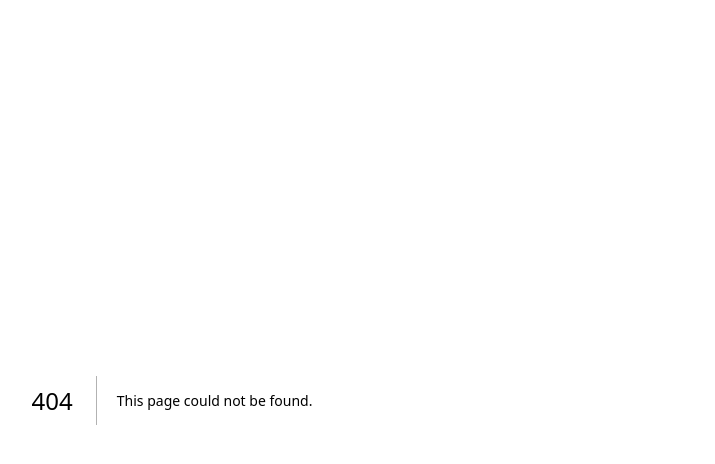
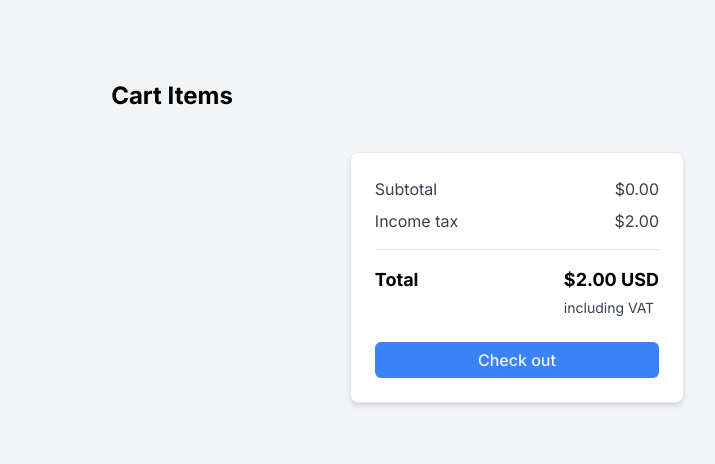
Before and after one commit to shaiadul/bazar.com, a Next.js app: page /cart in a window 1280 px wide. Before the commit this address had no page. Shown: the top 464 px of the page, without its empty margins (468-1183 px from the left). Built offline with nearby package versions, Linux system fonts and the light colour scheme.

Commit message:
cart functional and page added

```diff
--- /dev/null
+++ b/app/cart/page.jsx
@@ -0,0 +1,146 @@
+"use client";
+import React, { useState, useEffect } from "react";
+import { useCart } from "../context/cart";
+
+const ShoppingCart = () => {
+  const { cartItems, setCartItems } = useCart();
+
+  useEffect(() => {
+    const storedCartItems = JSON.parse(localStorage.getItem("cartItems")) || [];
+    setCartItems(storedCartItems);
+  }, []);
+
+  useEffect(() => {
+    localStorage.setItem("cartItems", JSON.stringify(cartItems));
+  }, [cartItems]);
+
+  const handleQuantityChange = (productId, newQuantity) => {
+    newQuantity = Math.max(newQuantity, 1);
+
+    setCartItems((prevCartItems) =>
+      prevCartItems.map((item) =>
+        item.id === productId ? { ...item, quantity: newQuantity } : item
+      )
+    );
+  };
+
+  const handleRemoveItem = (productId) => {
+    setCartItems((prevCartItems) =>
+      prevCartItems.filter((item) => item.id !== productId)
+    );
+  };
+
+  const calculateTotalPrice = () => {
+    return cartItems.reduce(
+      (total, item) => total + item.price * item.quantity,
+      0
+    );
+  };
+
+  const handleCheckout = () => {
+    console.log("Checkout button clicked");
+  };
+
+  return (
+    <div className="h-screen bg-gray-100 pt-20">
+      <h1 className="mb-10 text-center text-2xl font-bold">Cart Items</h1>
+      <div className="mx-auto max-w-5xl justify-center px-6 md:flex md:space-x-6 xl:px-0">
+        <div className="rounded-lg md:w-2/3">
+          {cartItems.map((item) => (
+            <div
+              key={item.id}
+              className="justify-between mb-6 rounded-lg bg-white p-6 shadow-md flex items-center"
+            >
+              <img
+                src={item.image}
+                alt="product-image"
+                className="w-full rounded-lg sm:w-40"
+              />
+              <div className="sm:ml-4 sm:flex sm:w-full sm:justify-between">
+                <div className="mt-5 sm:mt-0">
+                  <h2 className="text-lg font-bold text-gray-900">
+                    {item.name}
+                  </h2>
+                  <p className="mt-1 text-xs text-gray-700">{item.size}</p>
+                </div>
+                <div className="mt-4 flex justify-between sm:space-y-6 sm:mt-0 sm:block sm:space-x-6">
+                  <div className="flex items-center border-gray-100">
+                    <span
+                      onClick={() =>
+                        handleQuantityChange(item.id, item.quantity - 1)
+                      }
+                      className="cursor-pointer rounded-l bg-gray-100 py-1 px-3.5 duration-100 hover:bg-blue-500 hover:text-blue-50"
+                    >
+                      -
+                    </span>
+                    <input
+                      className="h-8 w-8 border bg-white text-center text-xs outline-none"
+                      type="number"
+                      value={item.quantity}
+                      min="1"
+                      readOnly
+                    />
+                    <span
+                      onClick={() =>
+                        handleQuantityChange(item.id, item.quantity + 1)
+                      }
+                      className="cursor-pointer rounded-r bg-gray-100 py-1 px-3 duration-100 hover:bg-blue-500 hover:text-blue-50"
+                    >
+                      +
+                    </span>
+                  </div>
+                  <div className="flex items-center space-x-4">
+                    <p className="text-sm">{item.price.toFixed(2)} $</p>
+                    <svg
+                      xmlns="http://www.w3.org/2000/svg"
+                      fill="none"
+                      viewBox="0 0 24 24"
+                      stroke-width="1.5"
+                      stroke="currentColor"
+                      className="h-5 w-5 cursor-pointer duration-150 hover:text-red-500"
+                      onClick={() => handleRemoveItem(item.id)}
+                    >
+                      <path
+                        stroke-linecap="round"
+                        stroke-linejoin="round"
+                        d="M6 18L18 6M6 6l12 12"
+                      />
+                    </svg>
+                  </div>
+                </div>
+              </div>
+            </div>
+          ))}
+        </div>
+        <div className="mt-6 h-full rounded-lg border bg-white p-6 shadow-md md:mt-0 md:w-1/3">
+          <div className="mb-2 flex justify-between">
+            <p className="text-gray-700">Subtotal</p>
+            <p className="text-gray-700">${calculateTotalPrice().toFixed(2)}</p>
+          </div>
+          <div className="flex justify-between">
+            <p className="text-gray-700">Income tax</p>
+            <p className="text-gray-700">$2.00</p>
+          </div>
+          <hr className="my-4" />
+          <div className="flex justify-between">
+            <p className="text-lg font-bold">Total</p>
+            <div>
+              <p className="mb-1 text-lg font-bold">
+                ${(calculateTotalPrice() + 2.0).toFixed(2)} USD
+              </p>
+              <p className="text-sm text-gray-700">including VAT</p>
+            </div>
+          </div>
+          <button
+            onClick={handleCheckout}
+            className="mt-6 w-full rounded-md bg-blue-500 py-1.5 font-medium text-blue-50 hover:bg-blue-600"
+          >
+            Check out
+          </button>
+        </div>
+      </div>
+    </div>
+  );
+};
+
+export default ShoppingCart;
--- /dev/null
+++ b/app/context/cart.jsx
@@ -0,0 +1,21 @@
+"use client";
+import { createContext, useContext, useState } from "react";
+
+const CartContext = createContext();
+
+export const CartProvider = ({ children }) => {
+  const [cartItems, setCartItems] = useState([]);
+
+  return (
+    <CartContext.Provider
+      value={{
+        cartItems,
+        setCartItems,
+      }}
+    >
+      {children}
+    </CartContext.Provider>
+  );
+};
+
+export const useCart = () => useContext(CartContext);
--- a/app/globals.css
+++ b/app/globals.css
@@ -10,9 +10,9 @@
 
 @media (prefers-color-scheme: dark) {
   :root {
-    --foreground-rgb: 255, 255, 255;
-    --background-start-rgb: 0, 0, 0;
-    --background-end-rgb: 0, 0, 0;
+    --foreground-rgb: silver;
+    --background-start-rgb: rgb(173, 163, 163);
+    --background-end-rgb: black;
   }
 }
 
--- a/app/layout.js
+++ b/app/layout.js
@@ -1,17 +1,21 @@
-import { Inter } from 'next/font/google'
-import './globals.css'
+import { Inter } from "next/font/google";
+import "./globals.css";
+import { CartProvider } from "./context/cart";
 
-const inter = Inter({ subsets: ['latin'] })
+
+const inter = Inter({ subsets: ["latin"] });
 
 export const metadata = {
-  title: 'Create Next App',
-  description: 'Generated by create next app',
-}
+  title: "Bazar.com",
+  description: "Generated by Shaiadul Bashar",
+};
 
 export default function RootLayout({ children }) {
   return (
     <html lang="en">
-      <body className={inter.className}>{children}</body>
+      <body className={inter.className}>
+        <CartProvider>{children}</CartProvider>
+      </body>
     </html>
-  )
+  );
 }
--- a/app/page.js
+++ b/app/page.js
@@ -1,10 +1,9 @@
-import Image from 'next/image'
-import Products from './product'
+import Products from "./product";
 
 export default function Home() {
   return (
-    <main className="">
-     <Products />
+    <main className="bg-gray-100">
+      <Products />
     </main>
-  )
+  );
 }
--- a/app/product/index.jsx
+++ b/app/product/index.jsx
@@ -31,7 +31,6 @@ const Products = () => {
       // If already sorting by the selected criteria, toggle the order
       setSortOrder((prevOrder) => (prevOrder === "asc" ? "desc" : "asc"));
     } else {
-      // If sorting by a new criteria, set it to ascending order
       setSortBy(criteria);
       setSortOrder("asc");
     }
@@ -65,8 +64,8 @@ const Products = () => {
     : null;
 
   return (
-    <section className="container mx-auto my-5">
-      <h1 className="font-serif">Fake Shop API Product Page</h1>
+    <section className="container mx-auto py-5 ">
+      <h1 className="font-serif">Fake Shop Product Page</h1>
       <div className="flex flex-col lg:flex-row items-center justify-between my-5 text-teal-600 text-lg">
         <div className="flex flex-wrap lg:flex-nowrap space-y-2 lg:space-y-0 lg:space-x-4">
           <button
@@ -119,7 +118,7 @@ const Products = () => {
       {loading ? (
         <p>Loading...</p>
       ) : (
-        <div className="container mx-auto grid grid-cols-4 justify-center items-center gap-5 my-10">
+        <div className="container mx-auto grid grid-cols-1 md:grid-cols-4 justify-center items-center gap-5 my-10">
           {filteredData &&
             filteredData.map((product) => (
               <Card key={product.id} product={product} />
--- a/components/card/index.jsx
+++ b/components/card/index.jsx
@@ -1,11 +1,38 @@
 "use client";
+
+import { useCart } from "@/app/context/cart";
+import Link from "next/link";
 import React, { useState } from "react";
 
 const Card = ({ product }) => {
-  const { title, price, description, category, image } = product;
+  const { title, price, image } = product;
   const [isFavorite, setIsFavorite] = useState(false);
+  const { cartItems, setCartItems } = useCart();
+
+  const addToCart = () => {
+    const productIndex = cartItems.findIndex((item) => item.id === product.id);
+
+    if (productIndex !== -1) {
+      setCartItems((prevCartItems) => {
+        const updatedCartItems = [...prevCartItems];
+        updatedCartItems[productIndex].quantity += 1;
+        return updatedCartItems;
+      });
+    } else {
+      setCartItems((prevCartItems) => [
+        ...prevCartItems,
+        { ...product, quantity: 1 },
+      ]);
+    }
+
+    setTimeout(() => {
+      const updatedCartItems = [...cartItems];
+      localStorage.setItem("cartItems", JSON.stringify(updatedCartItems));
+    }, 0);
+  };
+
   return (
-    <div className="w-full bg-white drop-shadow-md rounded-lg overflow-hidden  border-4 border-solid border-teal-200">
+    <div className="w-full bg-white drop-shadow-md rounded-lg overflow-hidden border border-solid border-gray-200 ">
       <img
         className="object-cover h-40 rounded-tl-lg rounded-tr-lg w-fill h-48 mx-auto my-5 hover:scale-110 duration-500"
         src={image}
@@ -28,12 +55,13 @@ const Card = ({ product }) => {
           <span className="text-sm text-red-700">00% off</span>
         </div>
         <div className="flex justify-between items-center pt-3 pb-2">
-          <a
-            href="#"
+          <Link
+            href="/cart"
             className="px-4 py-2 bg-teal-600 hover:bg-teal-500 text-center text-sm text-white rounded duration-300"
+            onClick={addToCart}
           >
             Add to Cart
-          </a>
+          </Link>
 
           <a
             href="#"
```
